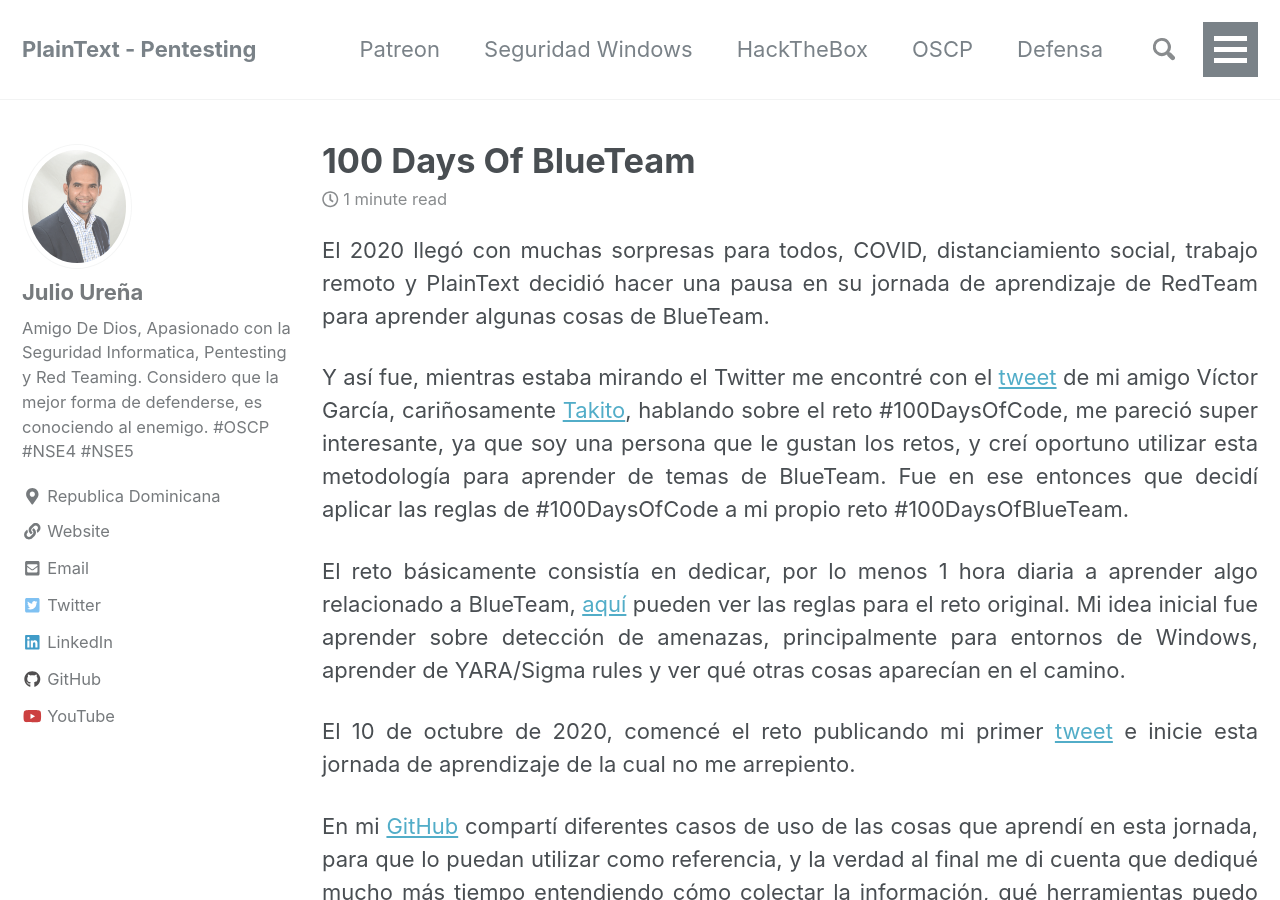
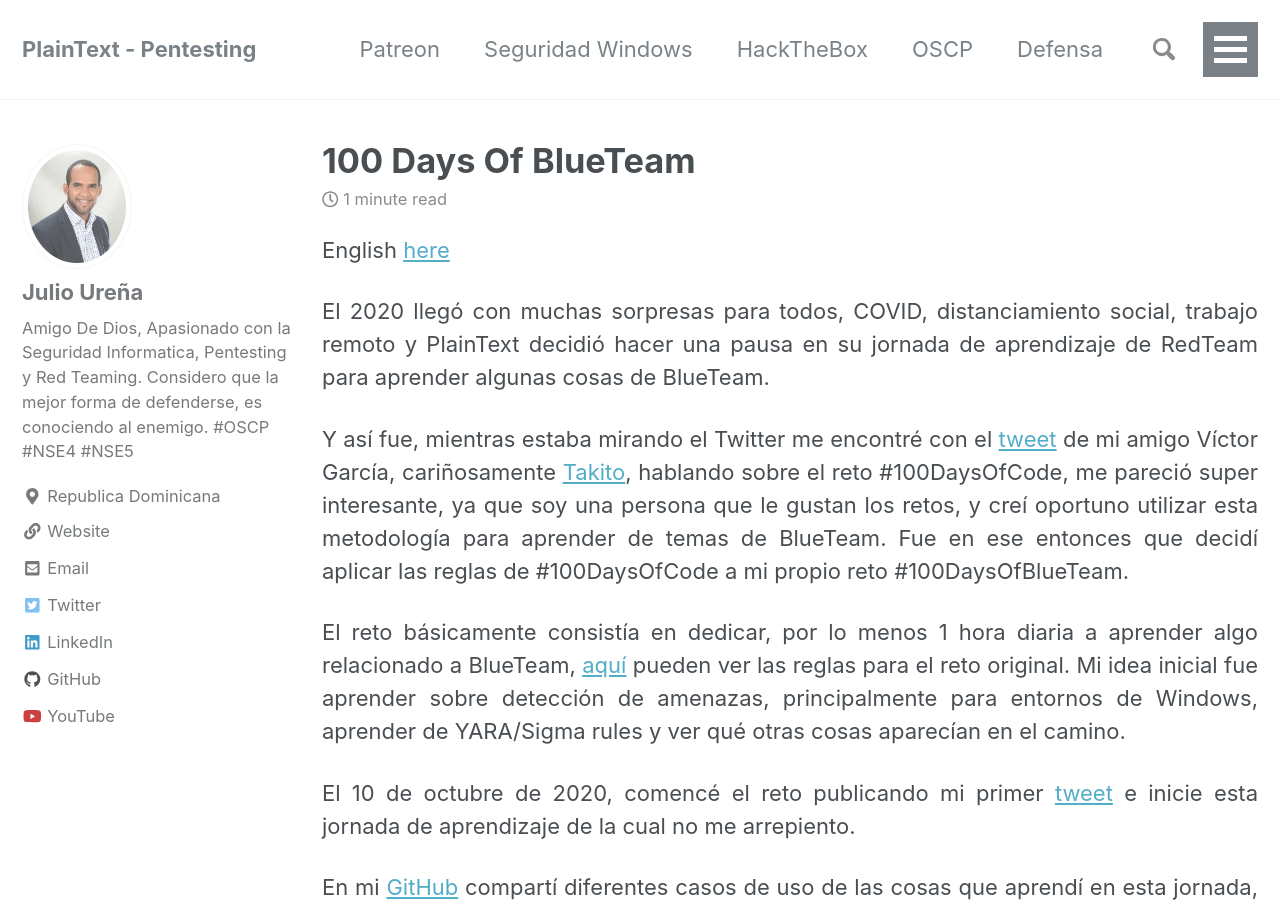
Before and after one commit to juliourena/juliourena.github.io, a Jekyll site: the page built from _posts/2021-02-15-100DaysOfBlueTeam_ES.md, in a window 1280 px wide and 900 px high. Built offline with Jekyll 4.4.1, drawn with Linux system fonts in a browser that asks for light colours; nearby versions of some CDN libraries.

Commit message:
Update 2021-02-15-100DaysOfBlueTeam_ES.md

```diff
--- a/_posts/2021-02-15-100DaysOfBlueTeam_ES.md
+++ b/_posts/2021-02-15-100DaysOfBlueTeam_ES.md
@@ -2,6 +2,8 @@
 title: 100 Days Of BlueTeam
 classes: wide
 ---
+English [here](/2021-02-15-100DaysOfBlueTeam_EN/)
+
 El 2020 llegó con muchas sorpresas para todos, COVID, distanciamiento social, trabajo remoto y PlainText decidió hacer una pausa en su jornada de aprendizaje de RedTeam para aprender algunas cosas de BlueTeam.
 
 Y así fue, mientras estaba mirando el Twitter me encontré con el [tweet](https://twitter.com/takito1812/status/1310834159909326848?s=20) de mi amigo Víctor García, cariñosamente [Takito](https://twitter.com/takito1812), hablando sobre el reto #100DaysOfCode, me pareció super interesante, ya que soy una persona que le gustan los retos, y creí oportuno utilizar esta metodología para aprender de temas de BlueTeam. Fue en ese entonces que decidí aplicar las reglas de #100DaysOfCode a mi propio reto #100DaysOfBlueTeam.
```
